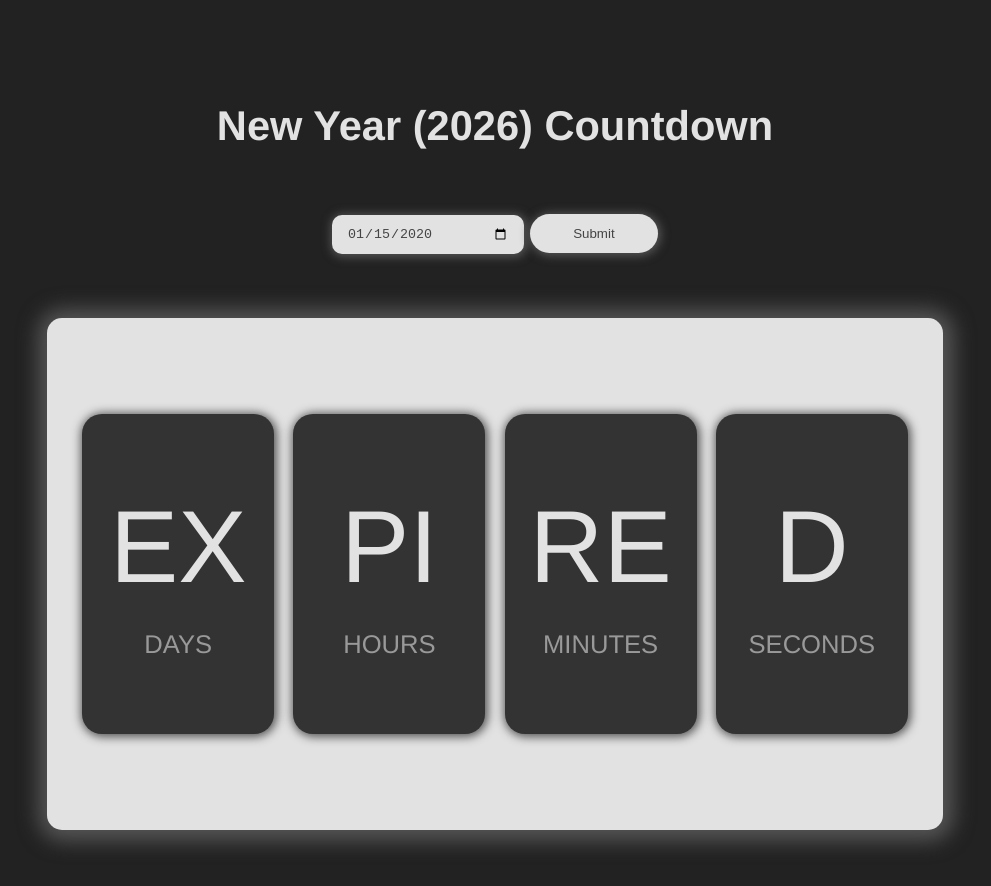
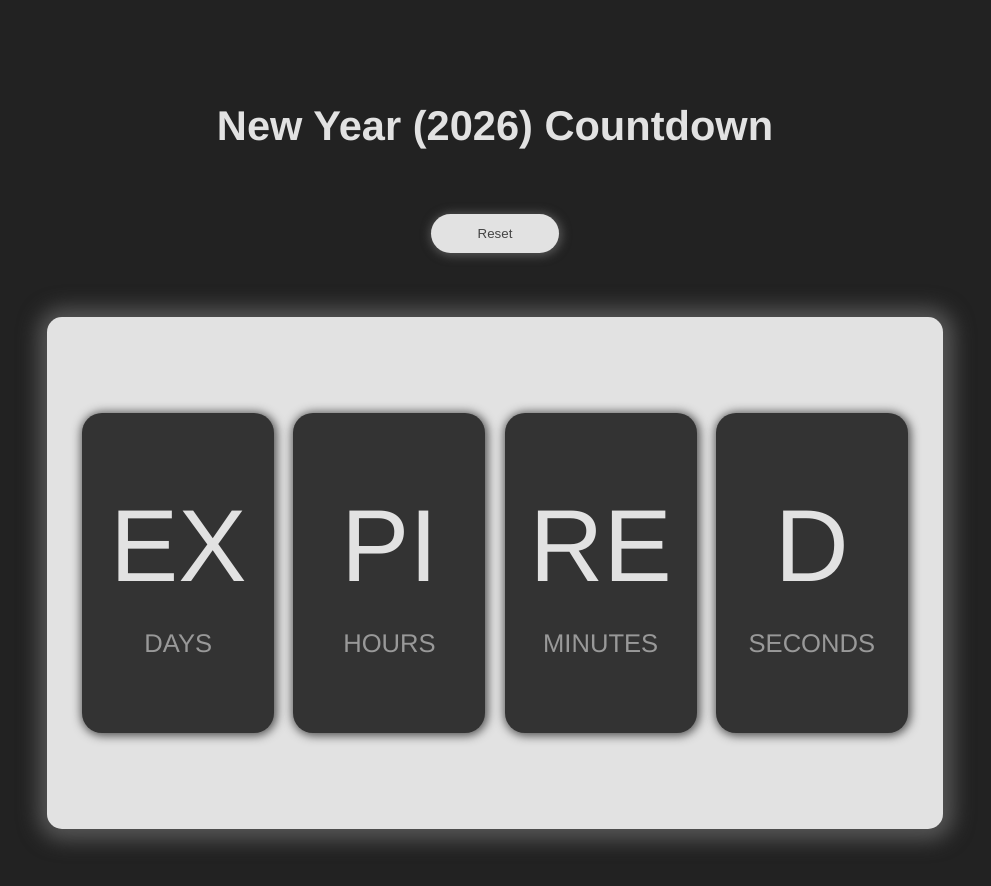
Before and after one commit to Sagar-Baghel-Dev/New-Year-Countdown, a plain HTML site: page index.html in a window 1280 px wide. Both pictures are taken after typing "2020-01-15" into the empty fields and a click on the button "Submit". Shown: the whole page, without its empty margins (145-1136 px from the left). Drawn offline with Linux system fonts and the light colour scheme.

Commit message:
solved all the errors and now the project is ready

```diff
--- a/index.html
+++ b/index.html
@@ -11,6 +11,7 @@
     <div class="input">
         <input type="date" name="" id="date">
     <button type="submit" onclick="dateTime()"  id="submit">Submit</button>
+    <button type="submit" onclick="pageReload()"  id="reset">Reset</button>
     </div>
     <div class="timer">
         <div class="days">
--- a/script.js
+++ b/script.js
@@ -1,6 +1,9 @@
 function dateTime(){
+
   let countDownDate = new Date(document.getElementById("date").value).getTime();
-
+  document.getElementById("date").style.display="none";
+  document.getElementById("submit").style.display="none";
+  document.getElementById("reset").style.display="inline";
 
 let x = setInterval(()=>{
     let now = new Date().getTime();
@@ -32,8 +35,14 @@ let x = setInterval(()=>{
       }
 }, 1000);
 
-d =0;
-h=0;
-m=0;
-s=0;
+
+// d =0;
+// h=0;
+// m=0;
+// s=0;
+
 }
+
+function pageReload(){
+  location.reload();
+}
--- a/styles.css
+++ b/styles.css
@@ -43,6 +43,18 @@ h1{
     box-shadow: 1px 1px 10px 2px #555;
 }
 
+#reset{
+    width: 10vw;
+    height: 3vw;
+    background-color: #e2e2e2;
+    border: none;
+    border-radius: 20px;
+    text-align: center;
+    color: #444;
+    box-shadow: 1px 1px 10px 2px #555;
+    display: none;
+}
+
 .timer{
     width: 70vw;
     height: 40vw;
```
